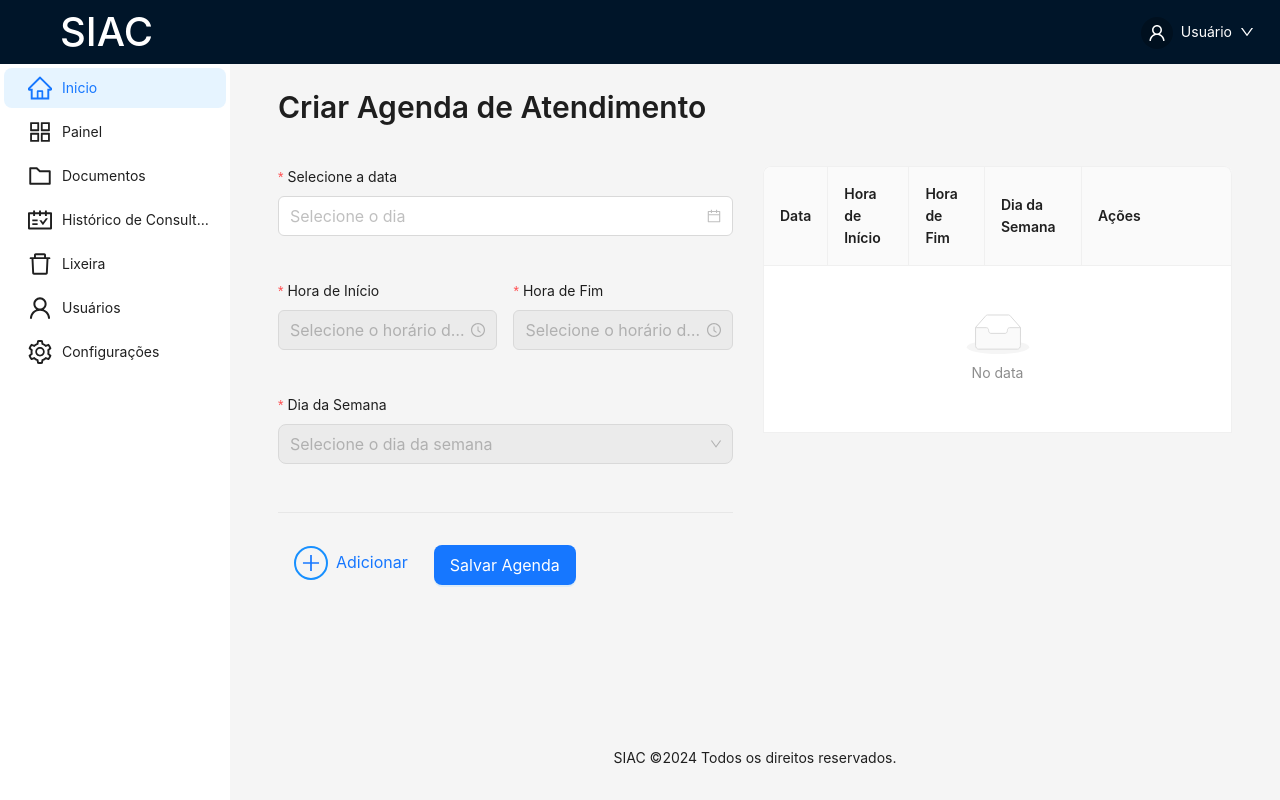
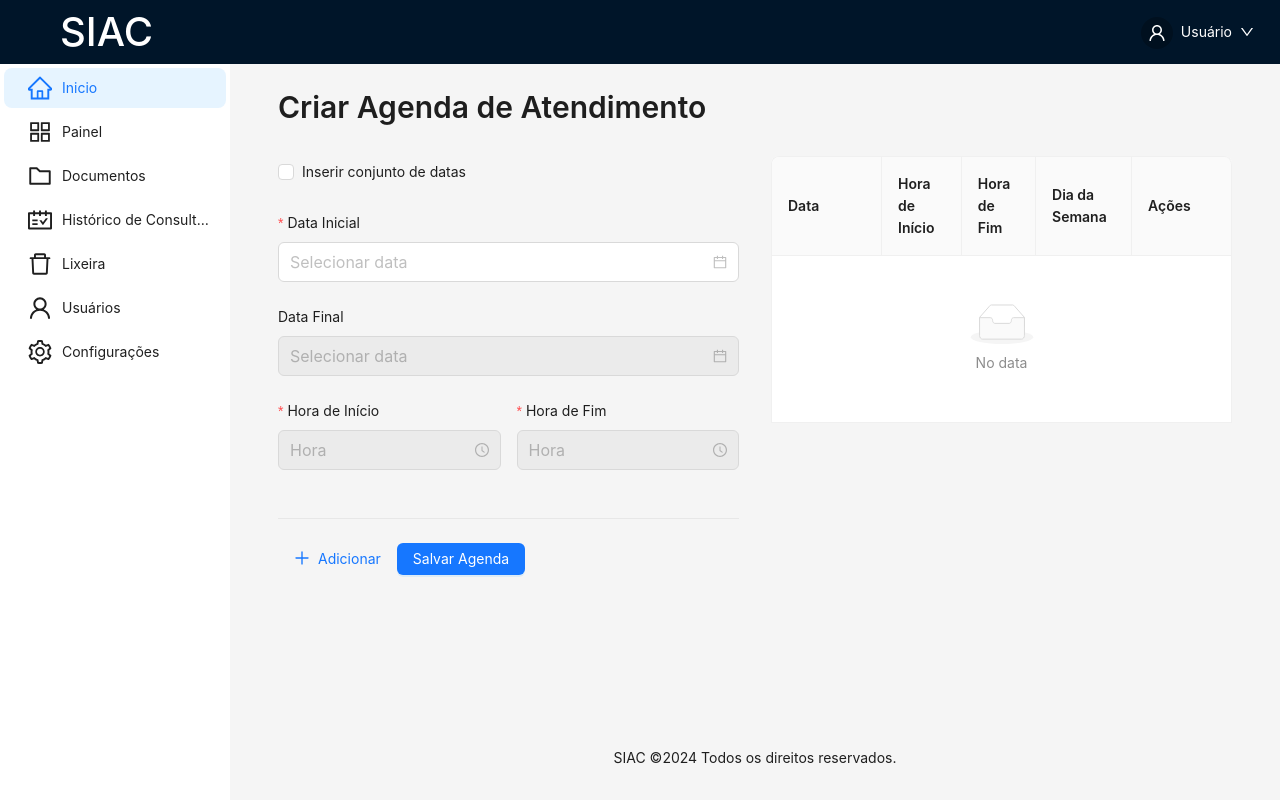
Before and after one commit to edugmenes/siac-react, a React (Create React App) app in the folder frontend/: page /agenda/create-agenda in a window 1280 px wide. Built offline with nearby package versions, Linux system fonts and the light colour scheme; sample sign-in values are in the browser's storage.

Commit message:
Melhorias na tela de criação de agenda

```diff
--- a/frontend/src/pages/Agenda/CreateAgenda.jsx
+++ b/frontend/src/pages/Agenda/CreateAgenda.jsx
@@ -1,62 +1,99 @@
 import React, { useState } from "react";
 import {
   Button,
+  Checkbox,
   Col,
   ConfigProvider,
   DatePicker,
   Divider,
   Form,
   Row,
-  Select,
   Table,
   TimePicker,
   Typography,
-  message,
   notification,
 } from "antd";
 import dayjs from "dayjs";
 import "antd/dist/reset.css";
 import ptBR from "antd/lib/locale/pt_BR";
-import { EditOutlined, DeleteOutlined, PlusOutlined } from "@ant-design/icons";
+import { DeleteOutlined, PlusOutlined } from "@ant-design/icons";
 import { apiAgendaCreation } from "../../api/agenda";
-
-const { Option } = Select;
 
 const CreateAgenda = () => {
   const [selectedDate, setSelectedDate] = useState(null);
+  const [selectedFinalDate, setSelectedFinalDate] = useState(null);
   const [selectedStartTime, setSelectedStartTime] = useState(null);
   const [selectedEndTime, setSelectedEndTime] = useState(null);
+  const [enableFinalDate, setEnableFinalDate] = useState(false);
   const [agendas, setAgendas] = useState([]);
 
-  const handleDateChange = (value) => {
-    setSelectedDate(value);
+  // Calcular o dia da semana com base na data
+  const calculateDayOfWeek = (date) => {
+    const days = [
+      "Domingo",
+      "Segunda-feira",
+      "Terça-feira",
+      "Quarta-feira",
+      "Quinta-feira",
+      "Sexta-feira",
+      "Sábado",
+    ];
+    return days[dayjs(date).day()];
   };
 
-  const handleStartTimeChange = (value) => {
-    setSelectedStartTime(value);
-  };
+  const handleDateChange = (value) => setSelectedDate(value);
+  const handleFinalDateChange = (value) => setSelectedFinalDate(value);
+  const handleStartTimeChange = (value) => setSelectedStartTime(value);
+  const handleEndTimeChange = (value) => setSelectedEndTime(value);
 
-  const handleEndTimeChange = (value) => {
-    setSelectedEndTime(value);
-  };
+  const handleSubmit = () => {
+    let newEntries = [];
+    const currentAgendas = agendas.map((agenda) => agenda.data); // Datas já existentes
 
-  const handleSubmit = async (values) => {
-    const formattedValues = {
-      data: values.data ? dayjs(values.data).format("DD/MM/YYYY") : null,
-      horaInicio: values.horaInicio
-        ? dayjs(values.horaInicio).format("HH:mm")
-        : null,
-      horaFim: values.horaFim ? dayjs(values.horaFim).format("HH:mm") : null,
-      diaSemana: values.diaSemana,
-    };
+    if (enableFinalDate && selectedDate && selectedFinalDate) {
+      let currentDate = dayjs(selectedDate);
 
-    setAgendas((prevAgendas) => [...prevAgendas, formattedValues]);
+      while (currentDate <= dayjs(selectedFinalDate)) {
+        const formattedDate = currentDate.format("DD/MM/YYYY");
+
+        // Adicionar apenas datas não duplicadas
+        if (!currentAgendas.includes(formattedDate)) {
+          newEntries.push({
+            data: formattedDate,
+            horaInicio: selectedStartTime.format("HH:mm"),
+            horaFim: selectedEndTime.format("HH:mm"),
+            diaSemana: calculateDayOfWeek(currentDate),
+          });
+        }
+        currentDate = currentDate.add(1, "day");
+      }
+    } else if (selectedDate) {
+      const formattedDate = dayjs(selectedDate).format("DD/MM/YYYY");
+
+      // Adicionar apenas se a data não existir
+      if (!currentAgendas.includes(formattedDate)) {
+        newEntries.push({
+          data: formattedDate,
+          horaInicio: selectedStartTime.format("HH:mm"),
+          horaFim: selectedEndTime.format("HH:mm"),
+          diaSemana: calculateDayOfWeek(selectedDate),
+        });
+      }
+    }
+
+    // Atualizar tabela apenas com novas entradas
+    if (newEntries.length > 0) {
+      setAgendas((prevAgendas) => [...prevAgendas, ...newEntries]);
+    } else {
+      notification.warning({
+        message: "Atenção",
+        description: "Nenhuma data nova foi adicionada.",
+      });
+    }
   };
 
   const handleSaveAgenda = async () => {
-    console.log("Salvando agendas:", agendas);
     const authToken = localStorage.getItem("authToken");
-
     if (!authToken) {
       console.error("Token não encontrado no localStorage");
       return;
@@ -68,7 +105,7 @@ const CreateAgenda = () => {
         message: "Sucesso",
         description: "Agendas salvas com sucesso!",
       });
-      setAgendas([]); // Limpa as agendas após salvar
+      setAgendas([]);
     } catch (error) {
       notification.error({
         message: "Erro",
@@ -81,7 +118,6 @@ const CreateAgenda = () => {
     setAgendas((prevAgendas) =>
       prevAgendas.filter((agenda) => agenda !== record)
     );
-    message.success("Agenda removida!");
   };
 
   const columns = [
@@ -89,6 +125,7 @@ const CreateAgenda = () => {
       title: "Data",
       dataIndex: "data",
       key: "data",
+      width: 110,
     },
     {
       title: "Hora de Início",
@@ -109,196 +146,96 @@ const CreateAgenda = () => {
       title: "Ações",
       key: "actions",
       render: (_, record) => (
-        <>
-          <Button
-            size="large"
-            type="link"
-            onClick={() => console.log(`Editando: ${record.data}`)}
-          >
-            <EditOutlined style={{ fontSize: "18px" }} />
+        <Button size="small" type="link" onClick={() => handleDelete(record)}>
+          <DeleteOutlined style={{ fontSize: "14px", color: "red" }} />
         </Button>
-          <Button size="large" type="link" onClick={() => handleDelete(record)}>
-            <DeleteOutlined style={{ fontSize: "18px", color: "red" }} />
-          </Button>
-        </>
       ),
-      width: 150,
+      width: 100,
     },
   ];
 
-  const disabledHours = () => {
-    const hours = [];
-    for (let i = 0; i < 24; i++) {
-      if (i < 7 || i >= 19) {
-        hours.push(i);
-      }
-    }
-    return hours;
-  };
-
-  const disabledMinutes = (selectedHour) => {
-    const minutes = [];
-    for (let i = 0; i < 60; i++) {
-      if (i % 15 !== 0) {
-        minutes.push(i);
-      }
-    }
-    return minutes;
-  };
-
-  const disabledDate = (current) => {
-    return current && current < dayjs().startOf("day");
-  };
-
   return (
     <>
-      <Typography.Title level={2} style={{ marginBottom: "40px" }}>
+      <Typography.Title level={2} style={{ marginBottom: "30px" }}>
         Criar Agenda de Atendimento
       </Typography.Title>
-      <Row gutter={16}>
+      <Row gutter={32}>
         <Col span={12}>
-          <Form
-            layout="vertical"
-            onFinish={handleSubmit}
-            style={{ width: "97%" }}
+          <Form layout="vertical">
+            <ConfigProvider locale={ptBR}>
+              <Form.Item>
+                <Checkbox
+                  onChange={(e) => setEnableFinalDate(e.target.checked)}
                 >
-            <ConfigProvider locale={ptBR}>
-              <div>
-                <Row style={{ marginBottom: "20px" }}>
-                  <Col span={24}>
+                  Inserir conjunto de datas
+                </Checkbox>
+              </Form.Item>
               <Form.Item
-                      label="Selecione a data"
-                      name="data"
-                      rules={[
-                        { required: true, message: "Selecione uma data" },
-                      ]}
+                label="Data Inicial"
+                required
+                rules={[{ required: true, message: "Selecione uma data" }]}
               >
                 <DatePicker
                   onChange={handleDateChange}
                   format="DD/MM/YYYY"
                   style={{ width: "100%" }}
                   size="large"
-                        placeholder="Selecione o dia"
-                        disabledDate={disabledDate}
+                  disabledDate={(current) =>
+                    current && current < dayjs().startOf("day")
+                  }
                 />
               </Form.Item>
-                  </Col>
-                </Row>
-                <Row gutter={16} style={{ marginBottom: "20px" }}>
+              <Form.Item label="Data Final">
+                <DatePicker
+                  onChange={handleFinalDateChange}
+                  format="DD/MM/YYYY"
+                  style={{ width: "100%" }}
+                  size="large"
+                  disabled={!enableFinalDate}
+                  disabledDate={(current) =>
+                    current && current <= dayjs(selectedDate).startOf("day")
+                  }
+                />
+              </Form.Item>
+              <Row gutter={16}>
                 <Col span={12}>
-                    <Form.Item
-                      label="Hora de Início"
-                      name="horaInicio"
-                      rules={[
-                        {
-                          required: true,
-                          message: "Selecione a hora de início",
-                        },
-                      ]}
-                    >
+                  <Form.Item label="Hora de Início" required>
                     <TimePicker
                       format="HH:mm"
                       onChange={handleStartTimeChange}
-                        showTime={{
-                          hideDisabledOptions: true,
-                          disabledHours,
-                          disabledMinutes,
-                        }}
                       style={{ width: "100%" }}
                       size="large"
-                        placeholder="Selecione o horário de início"
                       disabled={!selectedDate}
                     />
                   </Form.Item>
                 </Col>
                 <Col span={12}>
-                    <Form.Item
-                      label="Hora de Fim"
-                      name="horaFim"
-                      rules={[
-                        { required: true, message: "Selecione a hora de fim" },
-                      ]}
-                    >
+                  <Form.Item label="Hora de Fim" required>
                     <TimePicker
                       format="HH:mm"
                       onChange={handleEndTimeChange}
-                        showTime={{
-                          hideDisabledOptions: true,
-                          disabledHours,
-                          disabledMinutes,
-                        }}
                       style={{ width: "100%" }}
                       size="large"
-                        placeholder="Selecione o horário de fim"
                       disabled={!selectedStartTime}
                     />
                   </Form.Item>
                 </Col>
               </Row>
+              <Divider />
               <Row>
-                  <Col span={24}>
-                    <Form.Item
-                      label="Dia da Semana"
-                      name="diaSemana"
-                      rules={[
-                        {
-                          required: true,
-                          message: "Selecione o dia da semana",
-                        },
-                      ]}
-                    >
-                      <Select
-                        style={{ width: "100%" }}
-                        size="large"
-                        placeholder="Selecione o dia da semana"
-                        disabled={!selectedEndTime}
-                      >
-                        <Option value="Segunda-feira">Segunda-feira</Option>
-                        <Option value="Terça-feira">Terça-feira</Option>
-                        <Option value="Quarta-feira">Quarta-feira</Option>
-                        <Option value="Quinta-feira">Quinta-feira</Option>
-                        <Option value="Sexta-feira">Sexta-feira</Option>
-                        <Option value="Sábado">Sábado</Option>
-                        <Option value="Domingo">Domingo</Option>
-                      </Select>
-                    </Form.Item>
-                  </Col>
-                </Row>
-                <Divider />
-                <Row
-                  justify="start"
-                  align="middle"
-                  style={{ marginTop: "30px" }}
-                >
                 <Col>
                   <Button
                     type="link"
-                      icon={
-                        <PlusOutlined
-                          style={{
-                            fontSize: "20px",
-                            border: "2px solid #1890ff",
-                            borderRadius: "50%",
-                            padding: "5px",
-                          }}
-                        />
-                      }
-                      size="large"
-                      htmlType="submit"
-                      style={{ marginRight: "10px" }}
+                    icon={<PlusOutlined style={{ fontSize: "16px" }} />}
+                    onClick={handleSubmit}
                   >
                     Adicionar
                   </Button>
-                    <Button
-                      size="large"
-                      type="primary"
-                      onClick={handleSaveAgenda}
-                    >
+                  <Button type="primary" onClick={handleSaveAgenda}>
                     Salvar Agenda
                   </Button>
                 </Col>
               </Row>
-              </div>
             </ConfigProvider>
           </Form>
         </Col>
@@ -309,9 +246,9 @@ const CreateAgenda = () => {
             rowKey={(record) =>
               `${record.data}-${record.horaInicio}-${record.diaSemana}`
             }
-            pagination={false}
+            pagination={{ pageSize: 5 }}
             bordered
-            style={{ width: "100%", marginBottom: "30px" }} // Increased bottom margin
+            style={{ width: "100%" }}
           />
         </Col>
       </Row>
```
Lines whose indentation alone changed are shown as unchanged.
